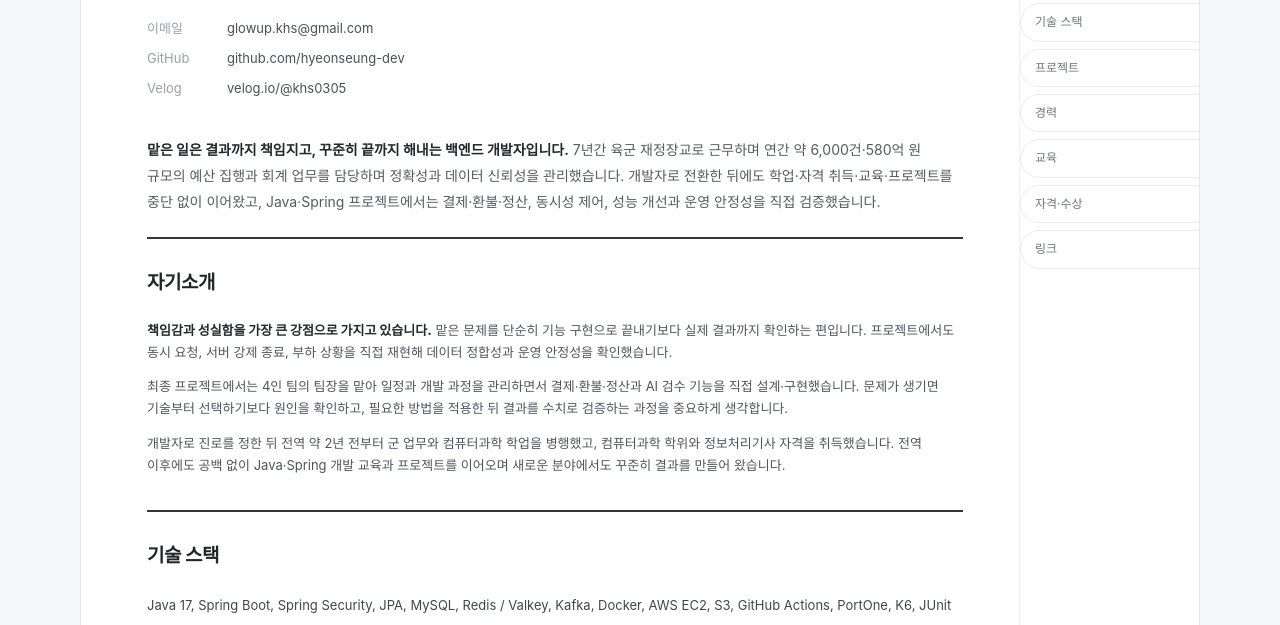
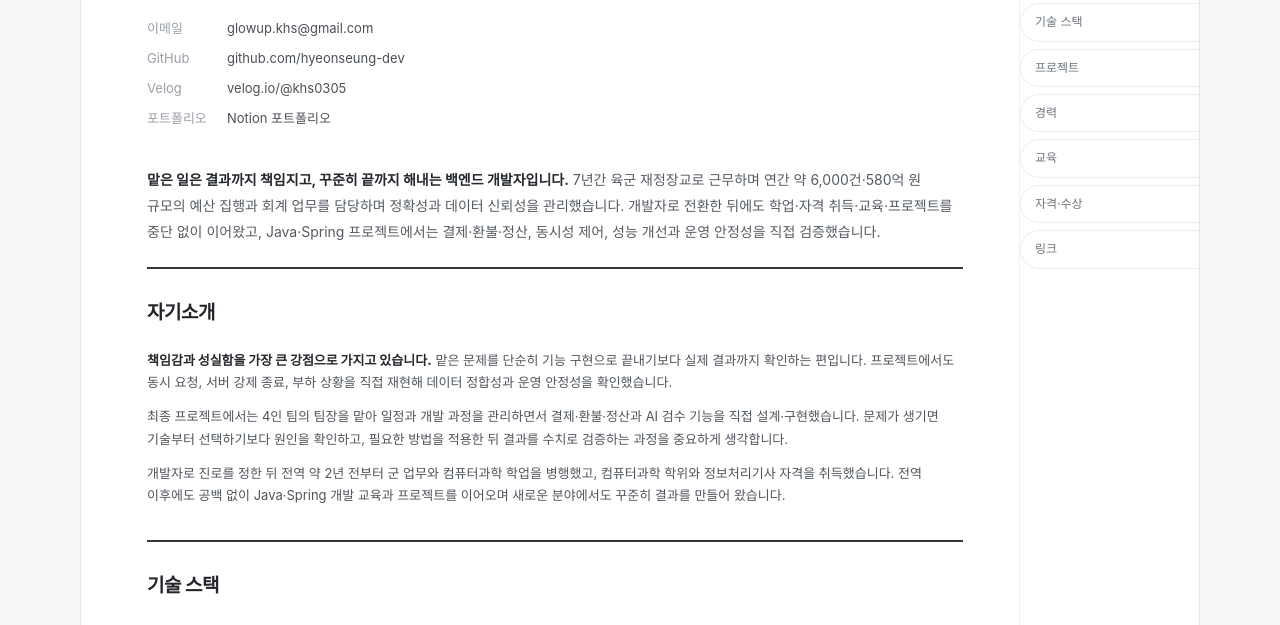
Before and after one commit to hyeonseung-dev/hyeonseung-dev.github.io, a plain HTML site: page index.html in a window 1280 px wide. Shown: the part 175-800 px from the top of the page. Drawn offline with Linux system fonts and the light colour scheme.

Commit message:
feat: 노션 포트폴리오 링크 추가

```diff
--- a/index.html
+++ b/index.html
@@ -51,6 +51,7 @@
         <div class="contact-line"><div class="label">이메일</div><a href="mailto:glowup.khs@gmail.com">glowup.khs@gmail.com</a></div>
         <div class="contact-line"><div class="label">GitHub</div><a href="https://github.com/hyeonseung-dev" target="_blank" rel="noopener">github.com/hyeonseung-dev</a></div>
         <div class="contact-line"><div class="label">Velog</div><a href="https://velog.io/@khs0305/posts" target="_blank" rel="noopener">velog.io/@khs0305</a></div>
+        <div class="contact-line"><div class="label">포트폴리오</div><a href="https://app.notion.com/p/82ca3df9530a83d1b7d0013b5e342d37?source=copy_link" target="_blank" rel="noopener">Notion 포트폴리오</a></div>
       </section>
       <p class="headline"><strong>맡은 일은 결과까지 책임지고, 꾸준히 끝까지 해내는 백엔드 개발자입니다.</strong> 7년간 육군 재정장교로 근무하며 연간 약 6,000건·580억 원 규모의 예산 집행과 회계 업무를 담당하며 정확성과 데이터 신뢰성을 관리했습니다. 개발자로 전환한 뒤에도 학업·자격 취득·교육·프로젝트를 중단 없이 이어왔고, Java·Spring 프로젝트에서는 결제·환불·정산, 동시성 제어, 성능 개선과 운영 안정성을 직접 검증했습니다.</p>
 
@@ -127,7 +128,7 @@
         </div>
       </section>
 
-      <section id="links" class="section"><h2>링크</h2><p>프로젝트 코드와 기술적인 고민은 아래 링크에서 확인할 수 있습니다.</p><div class="resume-links"><a href="https://github.com/hyeonseung-dev" target="_blank" rel="noopener">GitHub</a><a href="https://velog.io/@khs0305/posts" target="_blank" rel="noopener">Velog 기술 블로그</a><a href="https://github.com/bobfull-project/bobfull-backend" target="_blank" rel="noopener">BobFull Backend</a><a href="https://github.com/hyeonseung-dev/coffee-order-system" target="_blank" rel="noopener">Coffee Order System</a></div></section>
+      <section id="links" class="section"><h2>링크</h2><p>프로젝트 코드와 기술적인 고민, 상세 포트폴리오는 아래 링크에서 확인할 수 있습니다.</p><div class="resume-links"><a href="https://app.notion.com/p/82ca3df9530a83d1b7d0013b5e342d37?source=copy_link" target="_blank" rel="noopener">Notion 포트폴리오</a><a href="https://github.com/hyeonseung-dev" target="_blank" rel="noopener">GitHub</a><a href="https://velog.io/@khs0305/posts" target="_blank" rel="noopener">Velog 기술 블로그</a><a href="https://github.com/bobfull-project/bobfull-backend" target="_blank" rel="noopener">BobFull Backend</a><a href="https://github.com/hyeonseung-dev/coffee-order-system" target="_blank" rel="noopener">Coffee Order System</a></div></section>
       <div class="footer">김현승 · Backend Developer</div>
     </main>
     <aside class="side" aria-label="이력서 목차"><nav class="toc"><a href="#basic" class="active">기본 정보</a><a href="#intro">자기소개</a><a href="#skills">기술 스택</a><a href="#projects">프로젝트</a><a href="#career">경력</a><a href="#education">교육</a><a href="#certs">자격·수상</a><a href="#links">링크</a></nav></aside>
```
